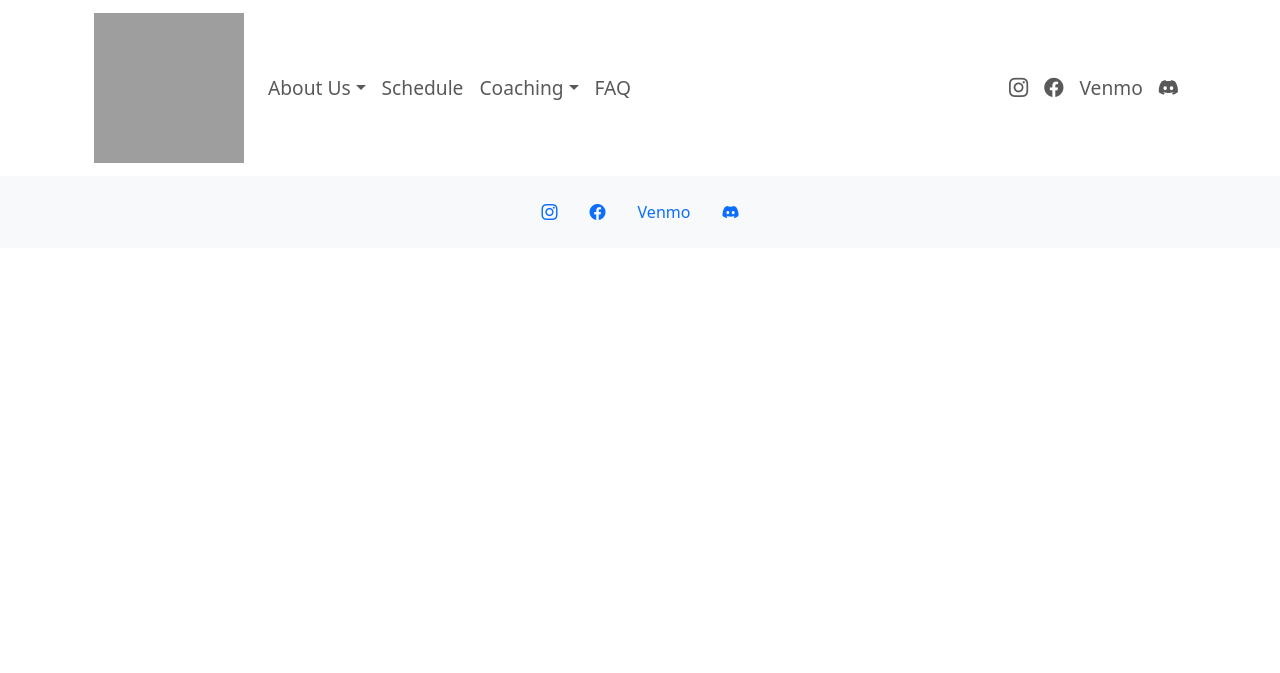
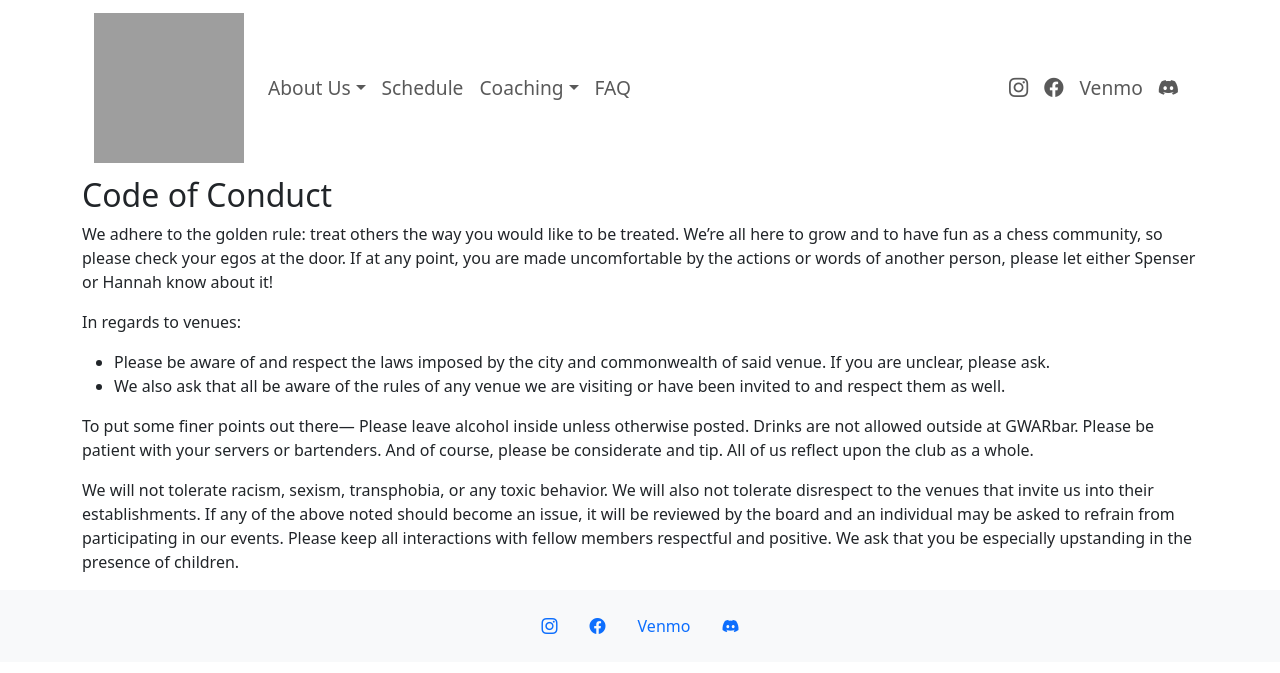
Before and after one commit to dankoo97/RvaPiecesWebsite, a Django app: page /about/code-of-conduct/ in a window 1280 px wide. Shown: the top 673 px of the page. Run offline with Django 5.2, Linux system fonts and the light colour scheme; grey boxes are pictures that could not be loaded.

Commit message:
Populate code of conduct

```diff
--- a/templates/about/code-of-conduct.html
+++ b/templates/about/code-of-conduct.html
@@ -1 +1,22 @@
 {% extends "template.html" %}
+{% block content %}
+    <h2>Code of Conduct</h2>
+    <p>
+        We adhere to the golden rule: treat others the way you would like to be treated. We’re all here to grow and to have fun as a chess community, so please check your egos at the door. If at any point, you are made uncomfortable by the actions or words of another person, please let either Spenser or Hannah know about it!
+    </p>
+    <p>In regards to venues:</p>
+    <ul>
+        <li>
+            Please be aware of and respect the laws imposed by the city and commonwealth of said venue. If you are unclear, please ask.
+        </li>
+        <li>
+            We also ask that all be aware of the rules of any venue we are visiting or have been invited to and respect them as well.
+        </li>
+    </ul>
+    <p>
+        To put some finer points out there— Please leave alcohol inside unless otherwise posted. Drinks are not allowed outside at GWARbar. Please be patient with your servers or bartenders. And of course, please be considerate and tip. All of us reflect upon the club as a whole.
+    </p>
+    <p>
+        We will not tolerate racism, sexism, transphobia, or any toxic behavior. We will also not tolerate disrespect to the venues that invite us into their establishments. If any of the above noted should become an issue, it will be reviewed by the board and an individual may be asked to refrain from participating in our events. Please keep all interactions with fellow members respectful and positive. We ask that you be especially upstanding in the presence of children.
+    </p>
+{% endblock content %}
```
